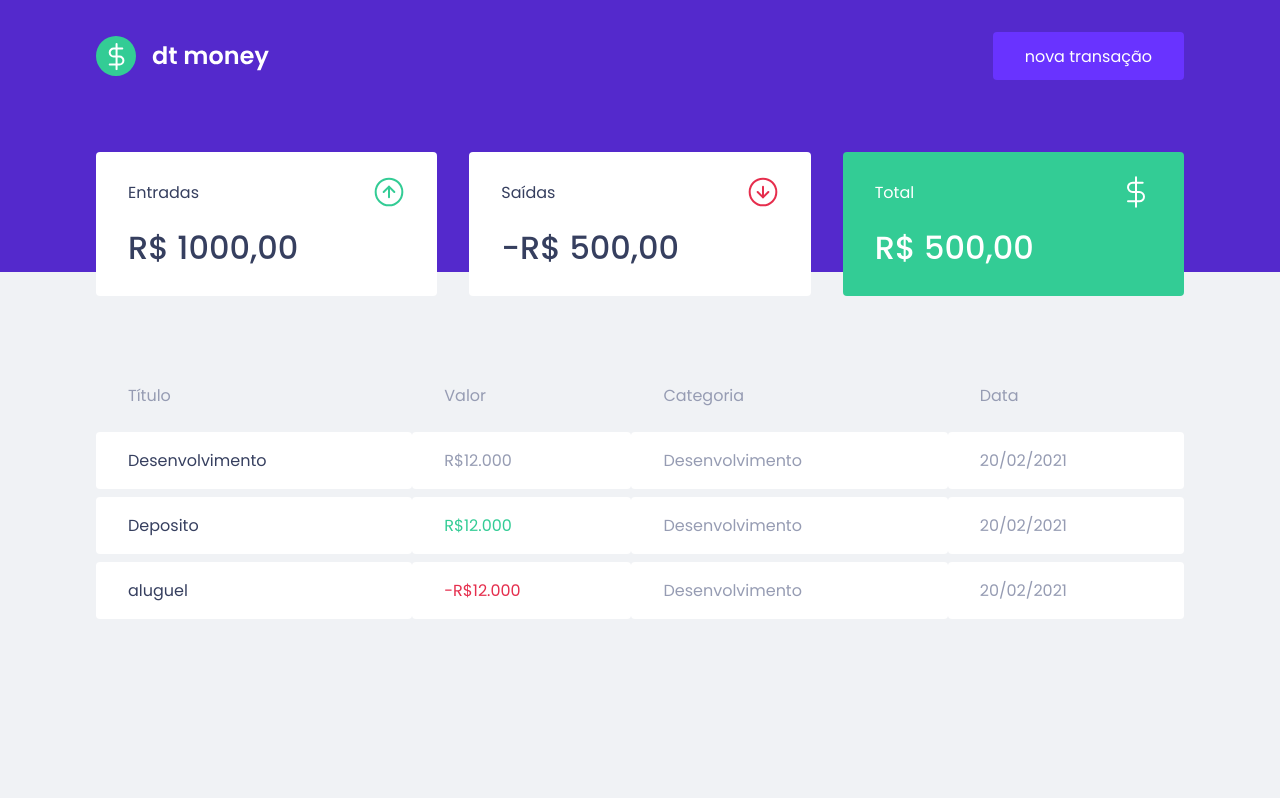
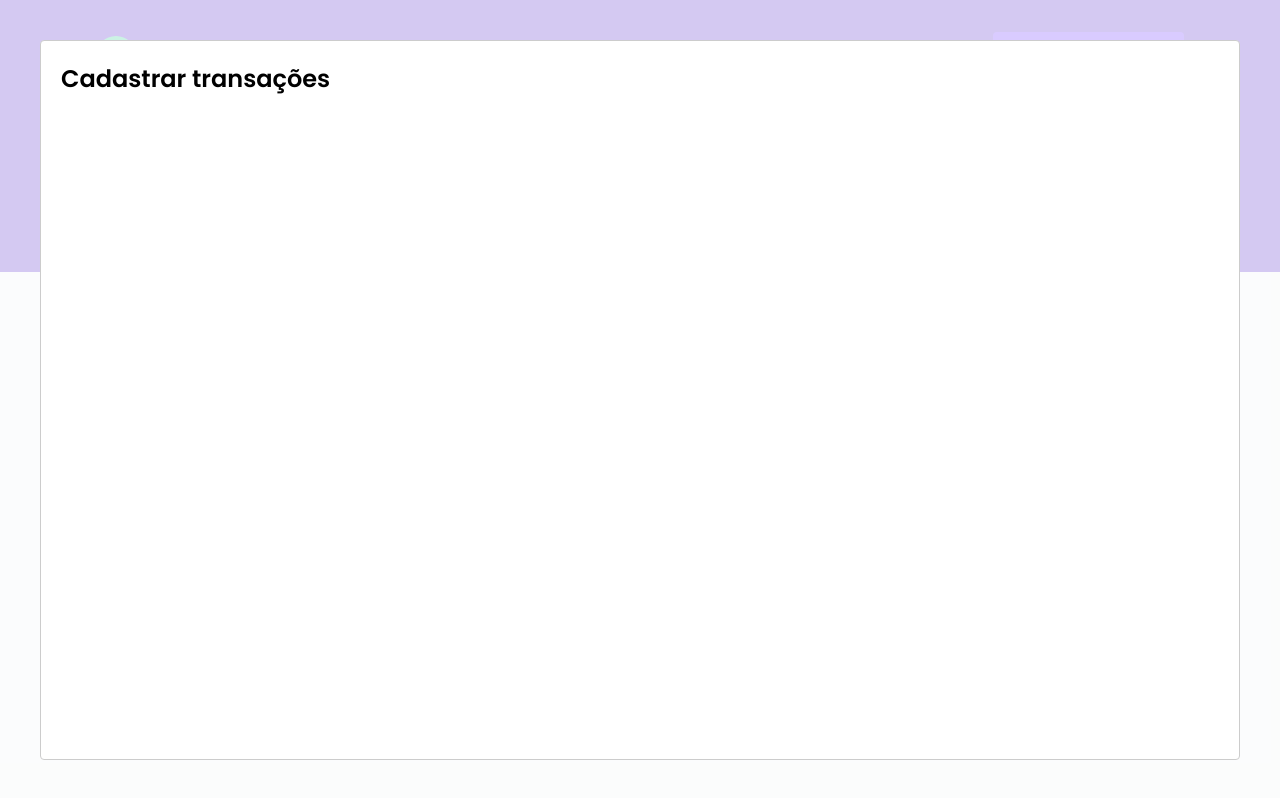
Before and after one commit to leitecsleite/Dtmoney-, a React (Vite) app in the folder dtmoney/: page / in a window 1280 px wide. Both pictures are taken after a click on the button "nova transação". Built offline with nearby package versions, Linux system fonts and the light colour scheme; no server answers; what miragejs would draw is missing.

Commit message:
Feat: Criação do modal - colocando ele no app.tsx

```diff
--- a/dtmoney/src/App.tsx
+++ b/dtmoney/src/App.tsx
@@ -2,13 +2,30 @@
 import { Dashboard } from './components/Dashboard'
 import { Header } from './components/Header'
 import { GlobalStyle } from './styles/global'
+import Modal from 'react-modal';
 
 
 export function App() {
+  const [isNewTransactionModalOpen, setIsNewTransactionModalOpen] = useState(false);
+
+  function handleOpenNewTransactionModal() {
+    setIsNewTransactionModalOpen(true);
+  }
+
+  function handleCloseNewTransactionModal() {
+    setIsNewTransactionModalOpen(false)
+  }
   return (
     <div>
-      <Header />
+      <Header onOpenNewTransactionModal={handleOpenNewTransactionModal} />
       <Dashboard />
+
+      <Modal
+        isOpen={isNewTransactionModalOpen}
+        onRequestClose={handleCloseNewTransactionModal}>
+        <h2>Cadastrar transações</h2>
+      </Modal>
+
       <GlobalStyle />
     </div>
   )
--- a/dtmoney/src/components/Header/index.tsx
+++ b/dtmoney/src/components/Header/index.tsx
@@ -4,23 +4,17 @@
 
 import { Container, Content } from './style';
 
+interface HeaderProps{
+    onOpenNewTransactionModal:() => void;
+}
 
-export function Header() {
-    const [isNewTransactionModalOpen, setIsNewTransactionModalOpen] = useState(false);
 
-    function handleOpenNewTransactionModal(){
-
-    }
-
-    function handleCloseNewTransactionModal(){
-        setIsNewTransactionModalOpen(false)
-    }
-
+export function Header({onOpenNewTransactionModal}: HeaderProps) {
     return (
         <Container>
             <Content>
                 <img src={logoImg} alt="dt  money" />
-                <button type="button" onClick={handleOpenNewTransactionModal}>
+                <button type="button" onClick={onOpenNewTransactionModal}>
                     nova transação
                 </button>
            </Content>
```
